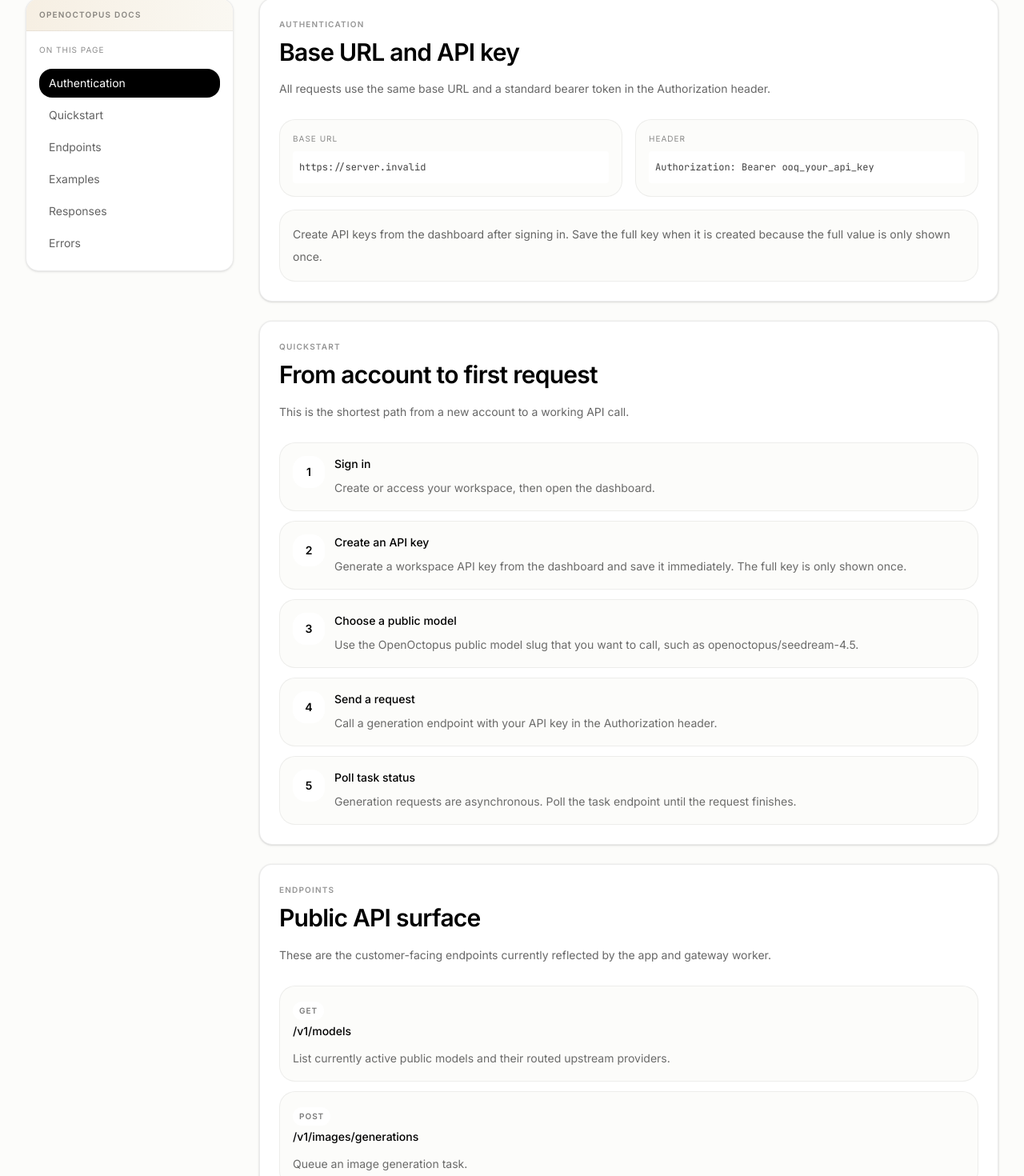
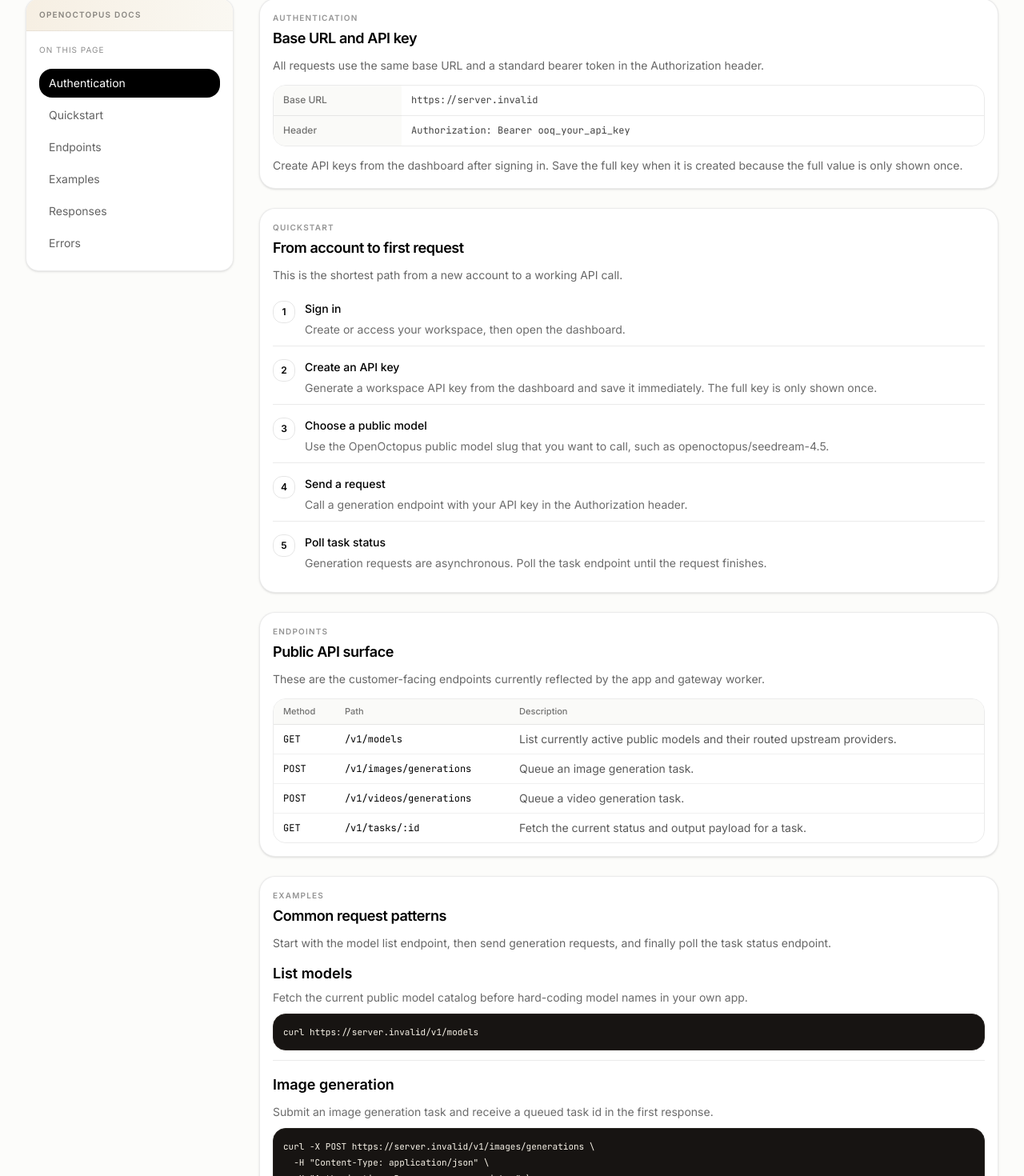
Before and after one commit to Joeyzzyy/openoctopus, a Next.js app: page /docs in a window 1280 px wide. Shown: the part 496-1966 px from the top of the page at 80% size. Built offline with nearby package versions, Linux system fonts and the light colour scheme; no server answers.

Commit message:
Make docs layout denser with table-like information blocks

```diff
--- a/src/app/(marketing)/docs/page.tsx
+++ b/src/app/(marketing)/docs/page.tsx
@@ -1,4 +1,3 @@
-import Link from "next/link";
 import { PageHero, SurfaceCard } from "@/components/marketing/page-primitives";
 import { DocsTocNav } from "./docs-toc-nav";
 import {
@@ -152,7 +151,7 @@
 
 function CodeBlock({ code }: { code: string }) {
   return (
-    <pre className="mt-4 overflow-x-auto rounded-xl border border-[#2A2623] bg-[#171412] p-4 text-xs leading-6 text-[#F8F3E8] shadow-[inset_0_1px_0_rgba(255,255,255,0.05)]">
+    <pre className="mt-2 overflow-x-auto rounded-lg border border-[#2A2623] bg-[#171412] p-3 text-[11px] leading-5 text-[#F8F3E8]">
       <code>{code}</code>
     </pre>
   );
@@ -174,18 +173,18 @@
   return (
     <section
       id={id}
-      className="scroll-mt-28 rounded-2xl border border-black/[0.08] bg-white p-5 shadow-sm ring-1 ring-black/[0.02] md:p-6"
+      className="scroll-mt-28 rounded-xl border border-black/[0.08] bg-white p-4 shadow-sm"
     >
       <p className="text-[10px] font-semibold uppercase tracking-[1.2px] text-black/42">
         {eyebrow}
       </p>
-      <h2 className="mt-2 text-2xl font-semibold tracking-tight text-black md:text-[30px]">
+      <h2 className="mt-1 text-lg font-semibold tracking-tight text-black">
         {title}
       </h2>
-      <p className="mt-3 max-w-3xl text-sm leading-7 text-black/60">
+      <p className="mt-2 max-w-4xl text-sm leading-6 text-black/60">
         {description}
       </p>
-      <div className="mt-6">{children}</div>
+      <div className="mt-3">{children}</div>
     </section>
   );
 }
@@ -227,29 +226,27 @@
               title="Base URL and API key"
               description="All requests use the same base URL and a standard bearer token in the Authorization header."
             >
-              <div className="grid gap-4 lg:grid-cols-2">
-                <div className="rounded-xl border border-black/[0.06] bg-[#FCFCFA] p-4">
-                  <p className="text-[10px] uppercase tracking-[1px] text-black/45">
-                    Base URL
-                  </p>
-                  <code className="mt-2 block break-all rounded bg-white px-2 py-2 text-[12px] leading-6 text-black/75">
-                    {PUBLIC_API_BASE_URL}
-                  </code>
-                </div>
-                <div className="rounded-xl border border-black/[0.06] bg-[#FCFCFA] p-4">
-                  <p className="text-[10px] uppercase tracking-[1px] text-black/45">
-                    Header
-                  </p>
-                  <code className="mt-2 block break-all rounded bg-white px-2 py-2 text-[12px] leading-6 text-black/75">
-                    Authorization: Bearer ooq_your_api_key
-                  </code>
-                </div>
+              <div className="overflow-auto rounded-lg border border-black/[0.08]">
+                <table className="w-full min-w-[640px] text-sm">
+                  <tbody>
+                    <tr className="border-b border-black/[0.08]">
+                      <td className="w-40 bg-[#FAFAF8] px-3 py-2.5 text-xs font-medium text-black/55">Base URL</td>
+                      <td className="px-3 py-2.5 font-mono text-[12px] text-black/75">{PUBLIC_API_BASE_URL}</td>
+                    </tr>
+                    <tr>
+                      <td className="w-40 bg-[#FAFAF8] px-3 py-2.5 text-xs font-medium text-black/55">Header</td>
+                      <td className="px-3 py-2.5 font-mono text-[12px] text-black/75">
+                        Authorization: Bearer ooq_your_api_key
+                      </td>
+                    </tr>
+                  </tbody>
+                </table>
               </div>
-              <div className="mt-4 rounded-xl border border-black/[0.06] bg-[#FCFCFA] p-4 text-sm leading-7 text-black/60">
+              <p className="mt-3 text-sm leading-6 text-black/60">
                 Create API keys from the dashboard after signing in. Save the
                 full key when it is created because the full value is only shown
                 once.
-              </div>
+              </p>
             </DocsSection>
 
             <DocsSection
@@ -258,26 +255,26 @@
               title="From account to first request"
               description="This is the shortest path from a new account to a working API call."
             >
-              <div className="grid gap-3">
+              <ol className="space-y-2">
                 {quickstartSteps.map((step, index) => (
-                  <div
+                  <li
                     key={step.title}
-                    className="grid gap-3 rounded-xl border border-black/[0.06] bg-[#FCFCFA] px-4 py-4 md:grid-cols-[40px_minmax(0,1fr)]"
+                    className="grid grid-cols-[28px_minmax(0,1fr)] gap-3 border-b border-black/[0.08] py-2 last:border-b-0"
                   >
-                    <div className="inline-flex h-10 w-10 items-center justify-center rounded-lg bg-white text-sm font-semibold text-black">
+                    <div className="inline-flex h-7 w-7 items-center justify-center rounded-md border border-black/[0.1] text-xs font-semibold text-black">
                       {index + 1}
                     </div>
                     <div>
                       <p className="text-sm font-medium text-black">
                         {step.title}
                       </p>
-                      <p className="mt-2 text-sm leading-6 text-black/58">
+                      <p className="mt-1 text-sm leading-6 text-black/58">
                         {step.detail}
                       </p>
                     </div>
-                  </div>
+                  </li>
                 ))}
-              </div>
+              </ol>
             </DocsSection>
 
             <DocsSection
@@ -286,27 +283,25 @@
               title="Public API surface"
               description="These are the customer-facing endpoints currently reflected by the app and gateway worker."
             >
-              <div className="grid gap-3">
-                {endpoints.map((endpoint) => (
-                  <div
-                    key={`${endpoint.method}-${endpoint.path}`}
-                    className="rounded-xl border border-black/[0.06] bg-[#FCFCFA] p-4 transition-colors hover:bg-white"
-                  >
-                    <div className="flex flex-col gap-2 md:flex-row md:items-center md:justify-between">
-                      <div>
-                        <p className="inline-flex rounded-md bg-white px-2 py-1 text-[10px] font-semibold uppercase tracking-[1px] text-black/52">
-                          {endpoint.method}
-                        </p>
-                        <p className="mt-1 break-all text-sm font-medium text-black">
-                          {endpoint.path}
-                        </p>
-                      </div>
-                    </div>
-                    <p className="mt-3 text-sm leading-6 text-black/58">
-                      {endpoint.detail}
-                    </p>
-                  </div>
-                ))}
+              <div className="overflow-auto rounded-lg border border-black/[0.08]">
+                <table className="w-full min-w-[760px] text-sm">
+                  <thead>
+                    <tr className="border-b border-black/[0.08] bg-[#FAFAF8] text-left">
+                      <th className="px-3 py-2 text-[11px] font-medium text-black/55">Method</th>
+                      <th className="px-3 py-2 text-[11px] font-medium text-black/55">Path</th>
+                      <th className="px-3 py-2 text-[11px] font-medium text-black/55">Description</th>
+                    </tr>
+                  </thead>
+                  <tbody>
+                    {endpoints.map((endpoint) => (
+                      <tr key={`${endpoint.method}-${endpoint.path}`} className="border-b border-black/[0.06] last:border-b-0">
+                        <td className="px-3 py-2 font-mono text-[12px] text-black">{endpoint.method}</td>
+                        <td className="px-3 py-2 font-mono text-[12px] text-black">{endpoint.path}</td>
+                        <td className="px-3 py-2 text-black/65">{endpoint.detail}</td>
+                      </tr>
+                    ))}
+                  </tbody>
+                </table>
               </div>
             </DocsSection>
 
@@ -316,19 +311,19 @@
               title="Common request patterns"
               description="Start with the model list endpoint, then send generation requests, and finally poll the task status endpoint."
             >
-              <div className="space-y-6">
-                <div className="rounded-xl border border-black/[0.06] bg-[#FCFCFA] p-4">
+              <div className="space-y-4">
+                <div className="border-b border-black/[0.08] pb-3">
                   <h3 className="text-lg font-semibold text-black">
                     List models
                   </h3>
-                  <p className="mt-2 text-sm leading-6 text-black/58">
+                  <p className="mt-1 text-sm leading-6 text-black/58">
                     Fetch the current public model catalog before hard-coding
                     model names in your own app.
                   </p>
                   <CodeBlock code={modelsExample} />
                 </div>
 
-                <div className="rounded-xl border border-black/[0.06] bg-[#FCFCFA] p-4">
+                <div className="border-b border-black/[0.08] pb-3">
                   <h3 className="text-lg font-semibold text-black">
                     Image generation
                   </h3>
@@ -339,7 +334,7 @@
                   <CodeBlock code={imageRequestExample} />
                 </div>
 
-                <div className="rounded-xl border border-black/[0.06] bg-[#FCFCFA] p-4">
+                <div className="border-b border-black/[0.08] pb-3">
                   <h3 className="text-lg font-semibold text-black">
                     Video generation
                   </h3>
@@ -350,7 +345,7 @@
                   <CodeBlock code={videoRequestExample} />
                 </div>
 
-                <div className="rounded-xl border border-black/[0.06] bg-[#FCFCFA] p-4">
+                <div>
                   <h3 className="text-lg font-semibold text-black">
                     JavaScript example
                   </h3>
@@ -369,15 +364,15 @@
               title="Queued task and final result"
               description="Generation endpoints are asynchronous. Expect a queued task response first, then poll until you receive a terminal result."
             >
-              <div className="grid gap-4">
-                <div className="rounded-xl border border-black/[0.06] bg-[#FCFCFA] p-4">
+              <div className="space-y-4">
+                <div className="border-b border-black/[0.08] pb-3">
                   <h3 className="text-lg font-semibold text-black">
                     Initial queued response
                   </h3>
                   <CodeBlock code={queuedResponseExample} />
                 </div>
 
-                <div className="rounded-xl border border-black/[0.06] bg-[#FCFCFA] p-4">
+                <div className="border-b border-black/[0.08] pb-3">
                   <h3 className="text-lg font-semibold text-black">
                     Task status polling
                   </h3>
@@ -395,14 +390,14 @@
                   <CodeBlock code={taskStatusExample} />
                 </div>
 
-                <div className="rounded-xl border border-black/[0.06] bg-[#FCFCFA] p-4">
+                <div className="border-b border-black/[0.08] pb-3">
                   <h3 className="text-lg font-semibold text-black">
                     Example completed response
                   </h3>
                   <CodeBlock code={completedTaskExample} />
                 </div>
 
-                <div className="rounded-xl border border-black/[0.06] bg-[#FCFCFA] p-4">
+                <div className="border-b border-black/[0.08] pb-3">
                   <h3 className="text-lg font-semibold text-black">
                     Unified image output contract
                   </h3>
@@ -462,11 +457,11 @@
                   </div>
                 </div>
 
-                <div className="rounded-xl border border-black/[0.08] bg-[#FAF9F4] p-4">
+                <div>
                   <h3 className="text-lg font-semibold text-black">
                     Request body fields
                   </h3>
-                  <div className="mt-3 space-y-3 text-sm leading-6 text-black/58">
+                  <ul className="mt-2 space-y-2 text-sm leading-6 text-black/58">
                     <p>
                       <code className="rounded bg-white px-1 py-0.5 text-[12px]">
                         model
@@ -487,7 +482,7 @@
                       is a free-form object for model-specific parameters such
                       as size, aspect ratio, duration, or seed.
                     </p>
-                  </div>
+                  </ul>
                 </div>
               </div>
             </DocsSection>
@@ -498,9 +493,7 @@
               title="Structured error responses"
               description="Authentication failures and request validation failures use a simple error envelope with a machine-readable code."
             >
-              <div className="rounded-xl border border-black/[0.06] bg-[#FCFCFA] p-4">
-                <CodeBlock code={errorExample} />
-              </div>
+              <CodeBlock code={errorExample} />
             </DocsSection>
 
           </div>
```
